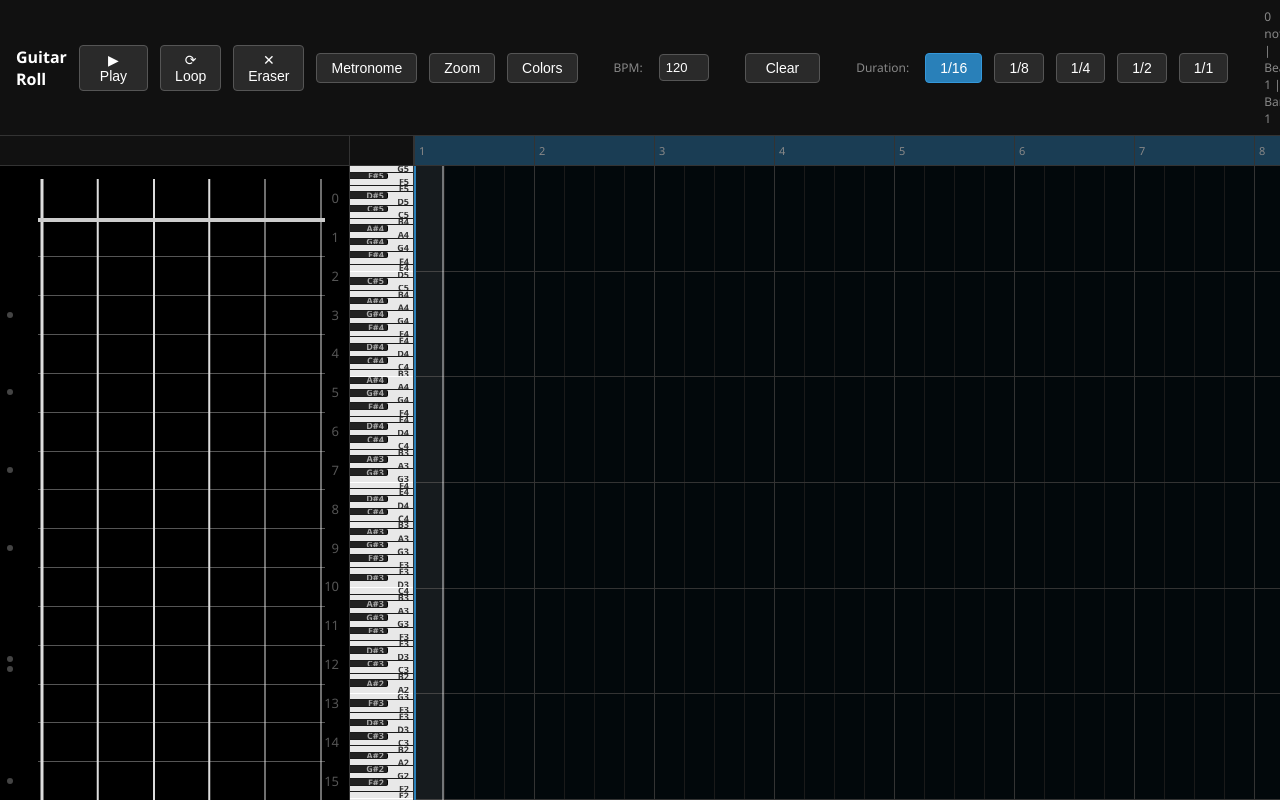
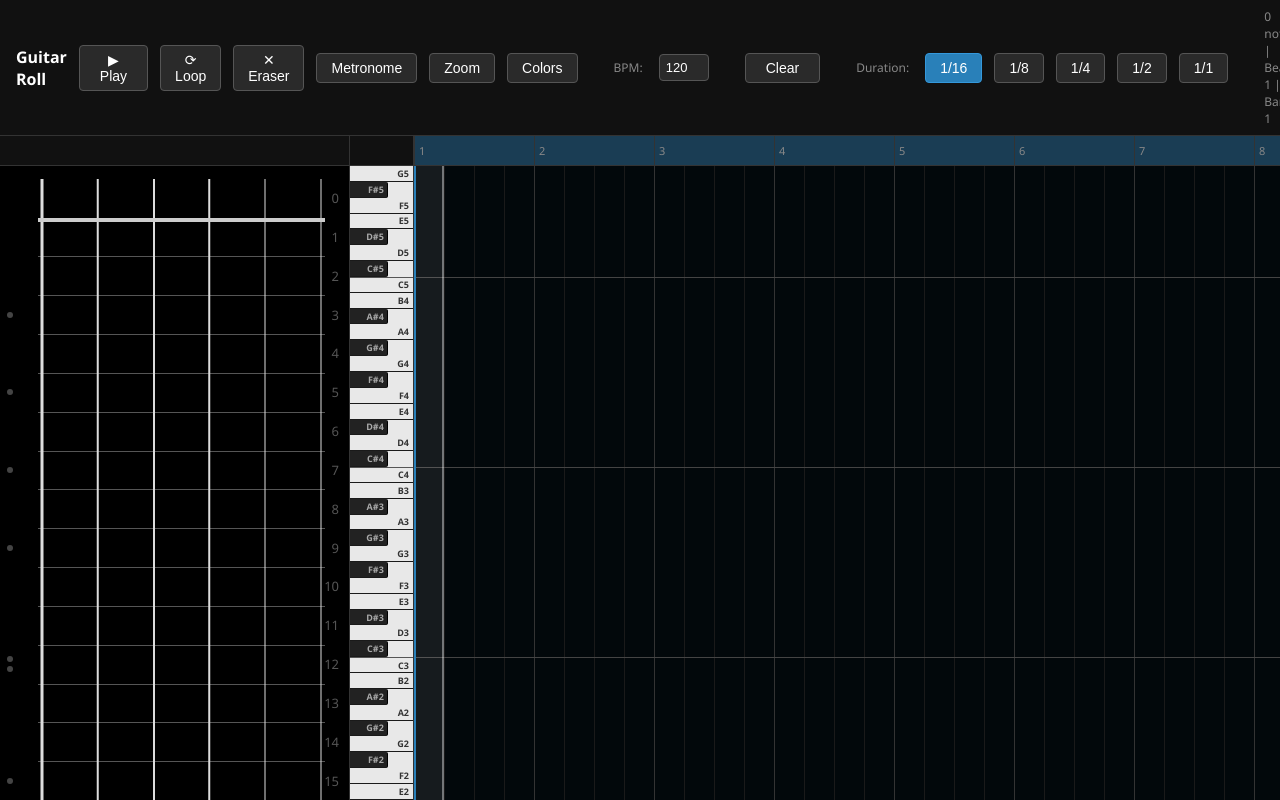
Before and after one commit to circuloponto/guitar_roll, a React (Vite) app: page / in a window 1280 px wide. Built offline with nearby package versions, Linux system fonts and the light colour scheme.

Commit message:
correct fretboard mappings to piano roll

```diff
--- a/src/components/Timeline.jsx
+++ b/src/components/Timeline.jsx
@@ -4,21 +4,28 @@ import {
   CELL_WIDTH, BAR_WIDTH
 } from '../utils/constants';
 import { getNoteName, playNote } from '../utils/audio';
+import {
+  TOTAL_PITCH_ROWS, PITCH_LIST, noteToPitchRow, pitchRowToMidi,
+  midiToNoteName, getMidiNote, closestComboForPitch, pitchRowCombos
+} from '../utils/pitchMap';
 
 const BLACK_NOTES = new Set(['C#', 'D#', 'F#', 'G#', 'A#']);
 
 const totalCols = NUM_BARS * SUBDIVISIONS;
 const TOTAL_FRETS_PER_STRING = NUM_FRETS + 1;
+const totalRows = TOTAL_PITCH_ROWS;
 
-// Convert stringIndex + fret to a bottom-up row position (bass at bottom)
-function rowTopPercent(stringIndex, fret, totalRows) {
-  const row = stringIndex * TOTAL_FRETS_PER_STRING + fret;
+// Convert stringIndex + fret to a pitch-based row position (bass at bottom)
+function rowTopPercent(stringIndex, fret) {
+  const row = noteToPitchRow(stringIndex, fret);
   return ((totalRows - 1 - row) / totalRows) * 100;
 }
 
-function rowHeightPercent(totalRows) {
-  return (1 / totalRows) * 100;
+function pitchRowTop(pitchRow) {
+  return ((totalRows - 1 - pitchRow) / totalRows) * 100;
 }
+
+const heightPercent = (1 / totalRows) * 100;
 
 export default function Timeline({
   notes, setNotes, saveSnapshot, setNotesDrag, commitDrag,
@@ -30,7 +37,6 @@ export default function Timeline({
 }) {
   const bodyRef = useRef(null);
   const headerRef = useRef(null);
-  const totalRows = NUM_STRINGS * TOTAL_FRETS_PER_STRING;
   const gridWidth = totalCols * CELL_WIDTH;
   const draggingRef = useRef(null);   // resize drag
   const noteDragRef = useRef(null);   // note move drag
@@ -137,13 +143,13 @@ export default function Timeline({
     const startPositions = new Map(
       affectedIndices.map(i => [i, { beat: notes[i].beat, stringIndex: notes[i].stringIndex, fret: notes[i].fret }])
     );
-    const anchorRow = note.stringIndex * TOTAL_FRETS_PER_STRING + note.fret;
+    const anchorPitchRow = noteToPitchRow(note.stringIndex, note.fret);
 
     noteDragRef.current = {
       noteIndex,
       affectedIndices,
       startPositions,
-      anchorRow,
+      anchorPitchRow,
       startX: e.clientX,
       startY: e.clientY,
       startBeat: note.beat,
@@ -177,19 +183,19 @@ export default function Timeline({
 
       const scrollTop = bodyRef.current.scrollTop;
       const mouseY = moveE.clientY - d.gridTop + scrollTop;
-      const rowHeight = d.gridHeight * (1 / totalRows);
+      const rowHeight = d.gridHeight / totalRows;
       const rowFromTop = Math.floor(mouseY / rowHeight);
-      const currentRow = totalRows - 1 - rowFromTop;
-      const deltaRow = currentRow - d.anchorRow;
+      const currentPitchRow = Math.max(0, Math.min(totalRows - 1, totalRows - 1 - rowFromTop));
+      const deltaRow = currentPitchRow - d.anchorPitchRow;
 
       // Play sound when anchor note pitch changes
-      const anchorNewRow = Math.max(0, Math.min(totalRows - 1, d.anchorRow + deltaRow));
-      const newStringIndex = Math.floor(anchorNewRow / TOTAL_FRETS_PER_STRING);
-      const newFret = anchorNewRow % TOTAL_FRETS_PER_STRING;
-      if (newStringIndex !== d.lastSoundString || newFret !== d.lastSoundFret) {
-        playNote(newStringIndex, newFret, 0.2);
-        d.lastSoundString = newStringIndex;
-        d.lastSoundFret = newFret;
+      const anchorNewPitchRow = Math.max(0, Math.min(totalRows - 1, d.anchorPitchRow + deltaRow));
+      const anchorNewMidi = pitchRowToMidi(anchorNewPitchRow);
+      const combo = closestComboForPitch(anchorNewMidi, d.startStringIndex);
+      if (combo && (combo.stringIndex !== d.lastSoundString || combo.fret !== d.lastSoundFret)) {
+        playNote(combo.stringIndex, combo.fret, 0.2);
+        d.lastSoundString = combo.stringIndex;
+        d.lastSoundFret = combo.fret;
       }
 
       d.lastDeltaBeat = deltaBeat;
@@ -208,12 +214,13 @@ export default function Timeline({
         setNotes(old => old.map((n, i) => {
           if (!affectedIndices.includes(i)) return n;
           const start = startPositions.get(i);
-          const oldRow = start.stringIndex * TOTAL_FRETS_PER_STRING + start.fret;
-          const newRow = Math.max(0, Math.min(totalRows - 1, oldRow + lastDeltaRow));
-          const newStringIndex = Math.floor(newRow / TOTAL_FRETS_PER_STRING);
-          const newFret = newRow % TOTAL_FRETS_PER_STRING;
+          const oldPitchRow = noteToPitchRow(start.stringIndex, start.fret);
+          const newPitchRow = Math.max(0, Math.min(totalRows - 1, oldPitchRow + lastDeltaRow));
+          const newMidi = pitchRowToMidi(newPitchRow);
+          const combo = closestComboForPitch(newMidi, start.stringIndex);
+          if (!combo) return n;
           const newBeat = Math.max(0, Math.min(totalCols - (n.duration || 1), start.beat + lastDeltaBeat));
-          return { ...n, beat: newBeat, stringIndex: newStringIndex, fret: newFret };
+          return { ...n, beat: newBeat, stringIndex: combo.stringIndex, fret: combo.fret };
         }));
       }
       setDragPreview(null);
@@ -302,9 +309,9 @@ export default function Timeline({
       notes.forEach((note, i) => {
         const noteLeft = note.beat * CELL_WIDTH;
         const noteRight = noteLeft + (note.duration || 1) * CELL_WIDTH;
-        const row = note.stringIndex * TOTAL_FRETS_PER_STRING + note.fret;
-        const noteTopFrac = (totalRows - 1 - row) / totalRows;
-        const noteBottomFrac = (totalRows - row) / totalRows;
+        const pitchRow = noteToPitchRow(note.stringIndex, note.fret);
+        const noteTopFrac = (totalRows - 1 - pitchRow) / totalRows;
+        const noteBottomFrac = (totalRows - pitchRow) / totalRows;
         const noteTop = noteTopFrac * gridHeight;
         const noteBottom = noteBottomFrac * gridHeight;
 
@@ -331,7 +338,7 @@ export default function Timeline({
 
     window.addEventListener('mousemove', handleMouseMove);
     window.addEventListener('mouseup', handleMouseUp);
-  }, [playing, eraser, notes, setSelectedNotes, totalRows]);
+  }, [playing, eraser, notes, setSelectedNotes]);
 
   // Auto-scroll to playhead during playback
   useEffect(() => {
@@ -350,18 +357,16 @@ export default function Timeline({
   const loopLeftPx = loopStart * CELL_WIDTH;
   const loopWidthPx = (loopEnd - loopStart) * CELL_WIDTH;
 
-  // Build piano roll rows (bottom-up: row 0 = bottom = string 0 fret 0)
+  // Build piano roll rows from unique pitches (top = highest, bottom = lowest)
   const pianoRows = [];
-  for (let s = 0; s < NUM_STRINGS; s++) {
-    for (let f = 0; f < TOTAL_FRETS_PER_STRING; f++) {
-      const name = getNoteName(s, f);
-      const noteLetter = name.replace(/[0-9]/g, '');
-      const isBlack = BLACK_NOTES.has(noteLetter);
-      pianoRows.push({ stringIndex: s, fret: f, name, isBlack });
-    }
+  for (let r = totalRows - 1; r >= 0; r--) {
+    const midi = pitchRowToMidi(r);
+    const name = midiToNoteName(midi);
+    const noteLetter = name.replace(/[0-9]/g, '');
+    const isBlack = BLACK_NOTES.has(noteLetter);
+    const isC = noteLetter === 'C';
+    pianoRows.push({ pitchRow: r, midi, name, isBlack, isC });
   }
-  // Reverse so index 0 is bottom (low notes)
-  pianoRows.reverse();
 
   return (
     <div className={`timeline-container ${eraser ? 'eraser-mode' : ''}`}>
@@ -391,17 +396,19 @@ export default function Timeline({
         <div className="piano-roll" onMouseLeave={() => setHoveredNote(null)}>
           {pianoRows.map((row, i) => {
             const isHovered = hoveredNote &&
-              hoveredNote.stringIndex === row.stringIndex &&
-              hoveredNote.fret === row.fret;
+              noteToPitchRow(hoveredNote.stringIndex, hoveredNote.fret) === row.pitchRow;
+            // Pick a representative combo for hover
+            const combos = pitchRowCombos(row.pitchRow);
+            const repCombo = combos[0];
             return (
               <div
                 key={i}
                 className={`piano-key ${row.isBlack ? 'black' : 'white'} ${isHovered ? 'hovered' : ''}`}
                 style={{
                   height: `${100 / totalRows}%`,
-                  borderBottom: row.fret === 0 ? `1px solid ${stringColors[row.stringIndex]}` : undefined,
+                  borderTop: row.isC ? '1px solid #555' : undefined,
                 }}
-                onMouseEnter={() => setHoveredNote({ stringIndex: row.stringIndex, fret: row.fret })}
+                onMouseEnter={() => repCombo && setHoveredNote({ stringIndex: repCombo.stringIndex, fret: repCombo.fret })}
               >
                 <span className="piano-key-label">{row.name}</span>
               </div>
@@ -436,17 +443,17 @@ export default function Timeline({
           <div className="loop-boundary" style={{ left: loopLeftPx }} />
           <div className="loop-boundary" style={{ left: loopLeftPx + loopWidthPx }} />
 
-          {/* Row lines for each string group */}
-          {Array.from({ length: NUM_STRINGS }, (_, i) => (
+          {/* Octave separator lines at each C note */}
+          {pianoRows.filter(r => r.isC).map(r => (
             <div
-              key={`string-sep-${i}`}
+              key={`oct-${r.pitchRow}`}
               style={{
                 position: 'absolute',
                 left: 0,
                 right: 0,
-                bottom: `${(i / NUM_STRINGS) * 100}%`,
+                top: `${pitchRowTop(r.pitchRow)}%`,
                 height: '1px',
-                background: '#333',
+                background: '#444',
                 zIndex: 1,
               }}
             />
@@ -458,8 +465,8 @@ export default function Timeline({
               position: 'absolute',
               left: 0,
               right: 0,
-              top: `${rowTopPercent(hoveredNote.stringIndex, hoveredNote.fret, totalRows)}%`,
-              height: `${rowHeightPercent(totalRows)}%`,
+              top: `${rowTopPercent(hoveredNote.stringIndex, hoveredNote.fret)}%`,
+              height: `${heightPercent}%`,
               background: 'rgba(100, 160, 255, 0.15)',
               pointerEvents: 'none',
               zIndex: 1,
@@ -487,8 +494,7 @@ export default function Timeline({
           {notes.map((note, i) => {
             const isDragging = dragPreview && dragPreview.affectedIndices.includes(i);
             if (isDragging) return null;
-            const topPercent = rowTopPercent(note.stringIndex, note.fret, totalRows);
-            const heightPercent = rowHeightPercent(totalRows);
+            const topPercent = rowTopPercent(note.stringIndex, note.fret);
             const duration = note.duration || 1;
             const noteWidth = duration * CELL_WIDTH - 2;
             const color = getNoteColor(note.stringIndex, note.fret);
@@ -514,8 +520,7 @@ export default function Timeline({
           {notes.map((note, i) => {
             const isDragging = dragPreview && dragPreview.affectedIndices.includes(i);
             if (isDragging) return null;
-            const topPercent = rowTopPercent(note.stringIndex, note.fret, totalRows);
-            const heightPercent = rowHeightPercent(totalRows);
+            const topPercent = rowTopPercent(note.stringIndex, note.fret);
             const duration = note.duration || 1;
             const noteWidth = duration * CELL_WIDTH - 2;
             const isPlaying = playing && currentBeat !== null &&
@@ -554,13 +559,13 @@ export default function Timeline({
           {dragPreview && dragPreview.affectedIndices.map(idx => {
             const note = notes[idx];
             if (!note) return null;
-            const oldRow = note.stringIndex * TOTAL_FRETS_PER_STRING + note.fret;
-            const newRow = Math.max(0, Math.min(totalRows - 1, oldRow + dragPreview.deltaRow));
-            const newStringIndex = Math.floor(newRow / TOTAL_FRETS_PER_STRING);
-            const newFret = newRow % TOTAL_FRETS_PER_STRING;
+            const oldPitchRow = noteToPitchRow(note.stringIndex, note.fret);
+            const newPitchRow = Math.max(0, Math.min(totalRows - 1, oldPitchRow + dragPreview.deltaRow));
+            const newMidi = pitchRowToMidi(newPitchRow);
+            const combo = closestComboForPitch(newMidi, note.stringIndex);
+            if (!combo) return null;
             const newBeat = Math.max(0, Math.min(totalCols - (note.duration || 1), note.beat + dragPreview.deltaBeat));
-            const topPercent = rowTopPercent(newStringIndex, newFret, totalRows);
-            const heightPercent = rowHeightPercent(totalRows);
+            const topPct = pitchRowTop(newPitchRow);
             const duration = note.duration || 1;
             const noteWidth = duration * CELL_WIDTH - 2;
             return (
@@ -569,8 +574,8 @@ export default function Timeline({
                 className="timeline-note"
                 style={{
                   left: newBeat * CELL_WIDTH + 1,
-                  backgroundColor: getNoteColor(newStringIndex, newFret),
-                  top: `${topPercent}%`,
+                  backgroundColor: getNoteColor(combo.stringIndex, combo.fret),
+                  top: `${topPct}%`,
                   width: noteWidth,
                   height: `${heightPercent}%`,
                   minHeight: 4,
@@ -579,7 +584,7 @@ export default function Timeline({
                   pointerEvents: 'none',
                 }}
               >
-                {getNoteName(newStringIndex, newFret)}
+                {midiToNoteName(newMidi)}
               </div>
             );
           })}
--- /dev/null
+++ b/src/utils/pitchMap.js
@@ -0,0 +1,75 @@
+import { NUM_STRINGS, NUM_FRETS } from './constants';
+
+// Open string MIDI values: E2=40, A2=45, D3=50, G3=55, B3=59, E4=64
+const OPEN_STRING_MIDI = [40, 45, 50, 55, 59, 64];
+const TOTAL_FRETS = NUM_FRETS + 1; // 0..15
+
+const NOTE_NAMES = ['C', 'C#', 'D', 'D#', 'E', 'F', 'F#', 'G', 'G#', 'A', 'A#', 'B'];
+
+export function getMidiNote(stringIndex, fret) {
+  return OPEN_STRING_MIDI[stringIndex] + fret;
+}
+
+export function midiToNoteName(midi) {
+  const note = NOTE_NAMES[midi % 12];
+  const octave = Math.floor(midi / 12) - 1;
+  return note + octave;
+}
+
+// Build sorted list of all unique MIDI notes producible
+const allMidi = new Set();
+for (let s = 0; s < NUM_STRINGS; s++) {
+  for (let f = 0; f < TOTAL_FRETS; f++) {
+    allMidi.add(getMidiNote(s, f));
+  }
+}
+export const PITCH_LIST = [...allMidi].sort((a, b) => a - b);
+export const TOTAL_PITCH_ROWS = PITCH_LIST.length;
+
+const midiToRowMap = new Map();
+PITCH_LIST.forEach((midi, i) => midiToRowMap.set(midi, i));
+
+export function midiToPitchRow(midi) {
+  return midiToRowMap.get(midi) ?? -1;
+}
+
+export function pitchRowToMidi(row) {
+  return PITCH_LIST[row];
+}
+
+export function noteToPitchRow(stringIndex, fret) {
+  return midiToPitchRow(getMidiNote(stringIndex, fret));
+}
+
+// All string+fret combos that produce a given MIDI note
+export function pitchRowCombos(pitchRow) {
+  const midi = PITCH_LIST[pitchRow];
+  const combos = [];
+  for (let s = 0; s < NUM_STRINGS; s++) {
+    const fret = midi - OPEN_STRING_MIDI[s];
+    if (fret >= 0 && fret < TOTAL_FRETS) {
+      combos.push({ stringIndex: s, fret });
+    }
+  }
+  return combos;
+}
+
+// Best string+fret for a target MIDI, preferring the given string
+export function closestComboForPitch(midi, preferredStringIndex) {
+  // Try preferred string first
+  const fretOnPreferred = midi - OPEN_STRING_MIDI[preferredStringIndex];
+  if (fretOnPreferred >= 0 && fretOnPreferred < TOTAL_FRETS) {
+    return { stringIndex: preferredStringIndex, fret: fretOnPreferred };
+  }
+  // Otherwise find the combo with lowest fret
+  let best = null;
+  for (let s = 0; s < NUM_STRINGS; s++) {
+    const fret = midi - OPEN_STRING_MIDI[s];
+    if (fret >= 0 && fret < TOTAL_FRETS) {
+      if (!best || fret < best.fret) {
+        best = { stringIndex: s, fret };
+      }
+    }
+  }
+  return best;
+}
```
